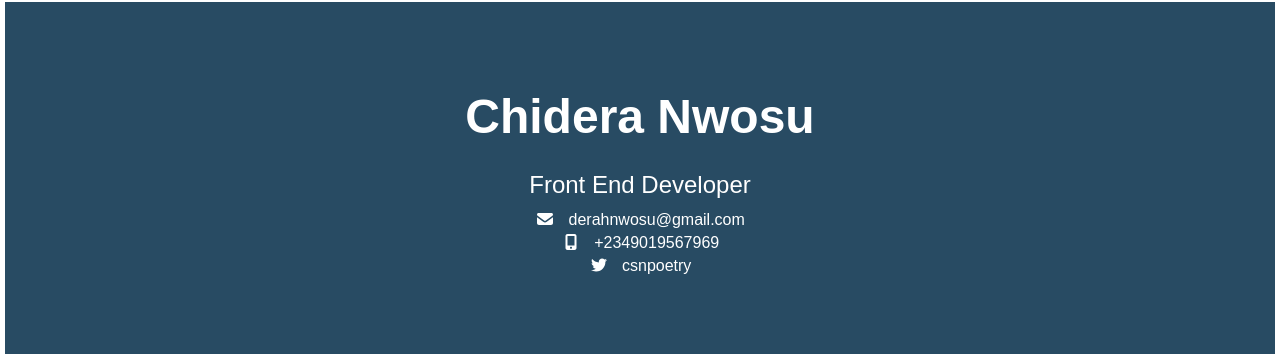
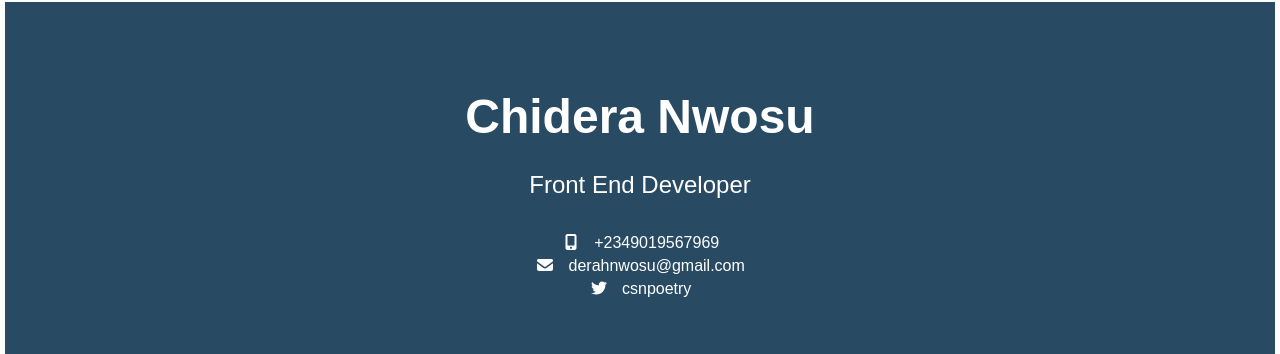
Before and after one commit to derah2001/HNG2task, a plain HTML site: page index.html in a window 1280 px wide. Shown: the part 127-481 px from the top of the page. Drawn offline with Linux system fonts and the light colour scheme; a web font is replaced by a local one.

Commit message:
Update index.html

```diff
--- a/index.html
+++ b/index.html
@@ -22,9 +22,9 @@
         <header>
                 <div class="container">
                 <h1>Chidera Nwosu</h1>
-                <h2>Front End Developer</h2>
+                <h2>Front End Developer</h2><br/>
+                <i class="fas fa-mobile-alt"></i> &nbsp; +2349019567969<br/>
                 <i class="fas fa-envelope"></i> &nbsp; derahnwosu@gmail.com<br/>
-                <i class="fas fa-mobile-alt"></i> &nbsp; +2349019567969<br/>
                 <i class="fab fa-twitter"></i> &nbsp; csnpoetry
 
                 </div>
```
